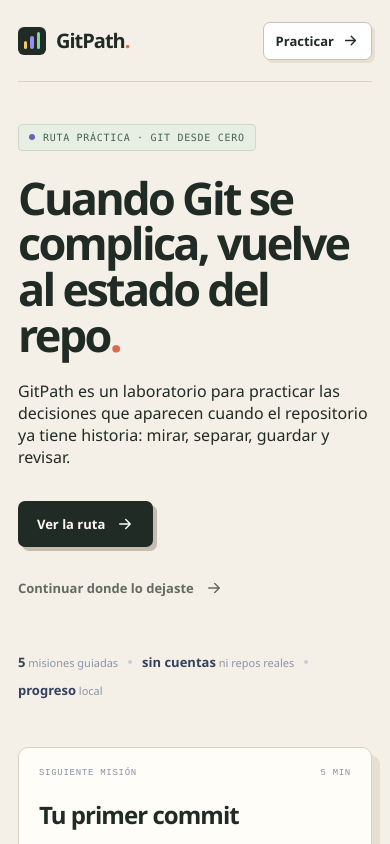
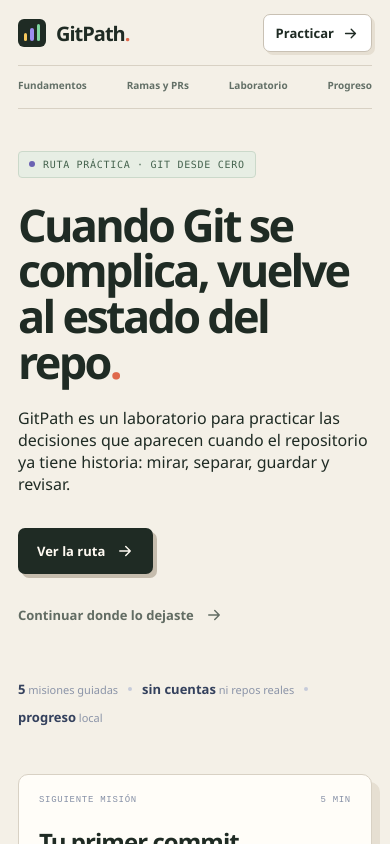
Before and after one commit to RenzoAL7/Gitpath, a React (Vite) app: page / in a window 390 px wide. Shown: the top 844 px of the page. Built offline with nearby package versions, Linux system fonts and the light colour scheme.

Commit message:
fix(nav): keep learning routes visible on mobile

```diff
--- a/src/App.tsx
+++ b/src/App.tsx
@@ -181,6 +181,10 @@
     { href: '/laboratorio', label: 'Laboratorio' },
     { href: '/progreso', label: 'Progreso' },
   ]
+  const renderNavItem = (item: { href: string; label: string }) => {
+    const isActive = path === item.href || path.startsWith(item.href + '/')
+    return <a aria-current={isActive ? 'page' : undefined} className={isActive ? 'nav-link-active' : undefined} href={item.href} key={item.href}>{item.label}</a>
+  }
 
   return (
     <nav className="nav shell" aria-label="Navegación principal">
@@ -190,13 +194,14 @@
       </a>
 
       <div className="nav-links">
-        {navItems.map((item) => {
-          const isActive = path === item.href || path.startsWith(item.href + '/')
-          return <a aria-current={isActive ? 'page' : undefined} className={isActive ? 'nav-link-active' : undefined} href={item.href} key={item.href}>{item.label}</a>
-        })}
+        {navItems.map(renderNavItem)}
       </div>
 
       <a className="nav-cta" href="/laboratorio">Practicar <Icon name="arrow" size={17} /></a>
+
+      <div className="nav-mobile-links" aria-label="Rutas de aprendizaje">
+        {navItems.map(renderNavItem)}
+      </div>
     </nav>
   )
 }
--- a/src/index.css
+++ b/src/index.css
@@ -559,6 +559,7 @@
 .nav-links { color: #70776f; }
 .nav-links .nav-link-active { color: var(--ink); }
 .nav-links .nav-link-active::after { background: var(--signal); }
+.nav-mobile-links { display: none; }
 .nav-cta { border-color: #c9c1b4; border-radius: 7px; color: var(--ink); box-shadow: 3px 3px 0 var(--paper-deep); }
 .nav-cta:hover { border-color: var(--signal); color: var(--signal); transform: translate(1px, 1px); box-shadow: 2px 2px 0 var(--paper-deep); }
 
@@ -635,6 +636,11 @@
 @media (max-width: 680px) {
   .shell { width: min(100% - 36px, 580px); }
   .page-note { width: min(100%, 320px); }
+  .nav { height: auto; min-height: 82px; flex-wrap: wrap; padding: 14px 0 12px; }
+  .nav-mobile-links { display: flex; order: 4; width: 100%; justify-content: space-between; gap: 10px; margin-top: 13px; padding-top: 12px; border-top: 1px solid var(--line); color: #637067; font-size: 10px; font-weight: 800; }
+  .nav-mobile-links a { position: relative; padding-bottom: 4px; white-space: nowrap; }
+  .nav-mobile-links .nav-link-active { color: var(--ink); }
+  .nav-mobile-links .nav-link-active::after { content: ''; position: absolute; right: 0; bottom: 0; left: 0; height: 2px; border-radius: 2px; background: var(--signal); }
 }
 
 @media (max-width: 500px) {
```
